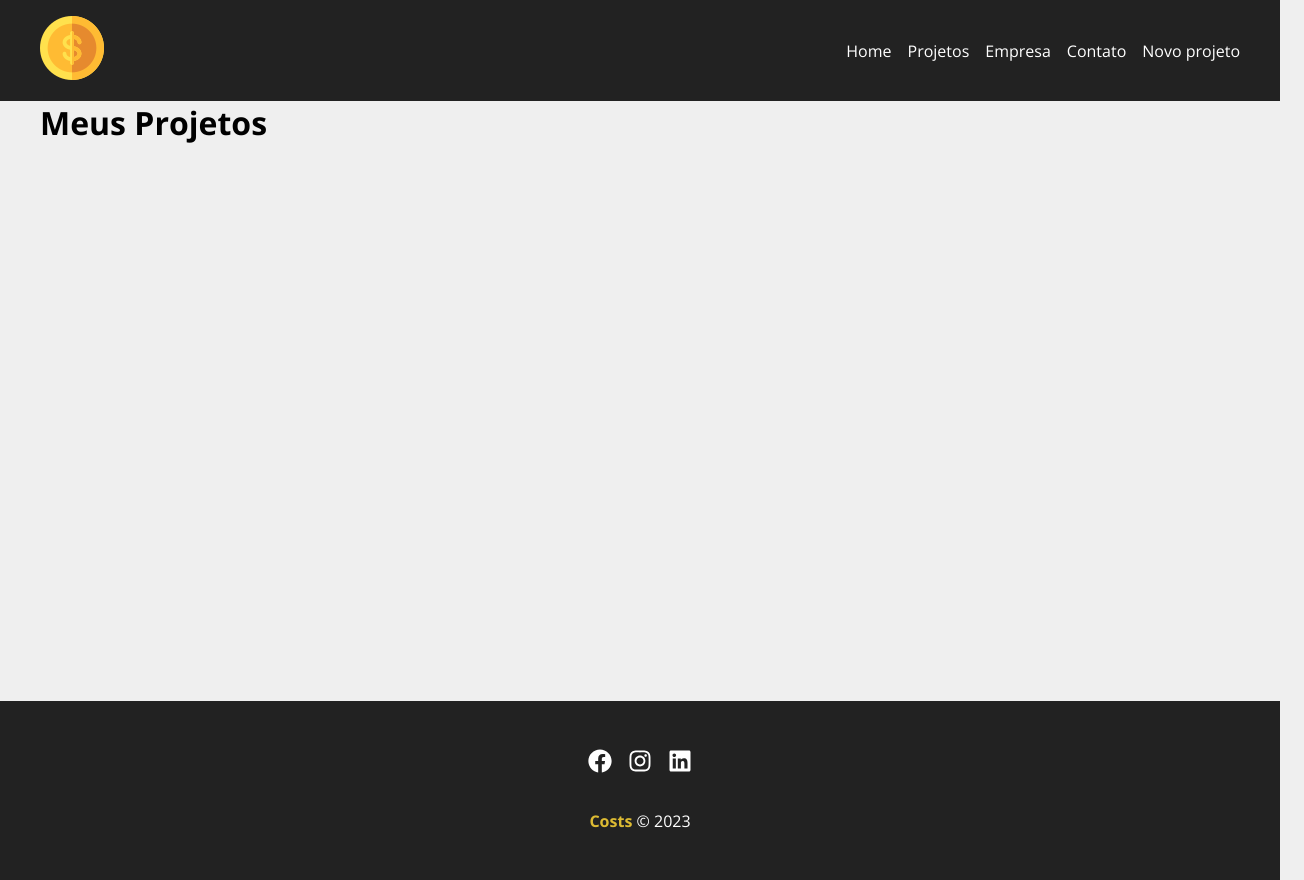
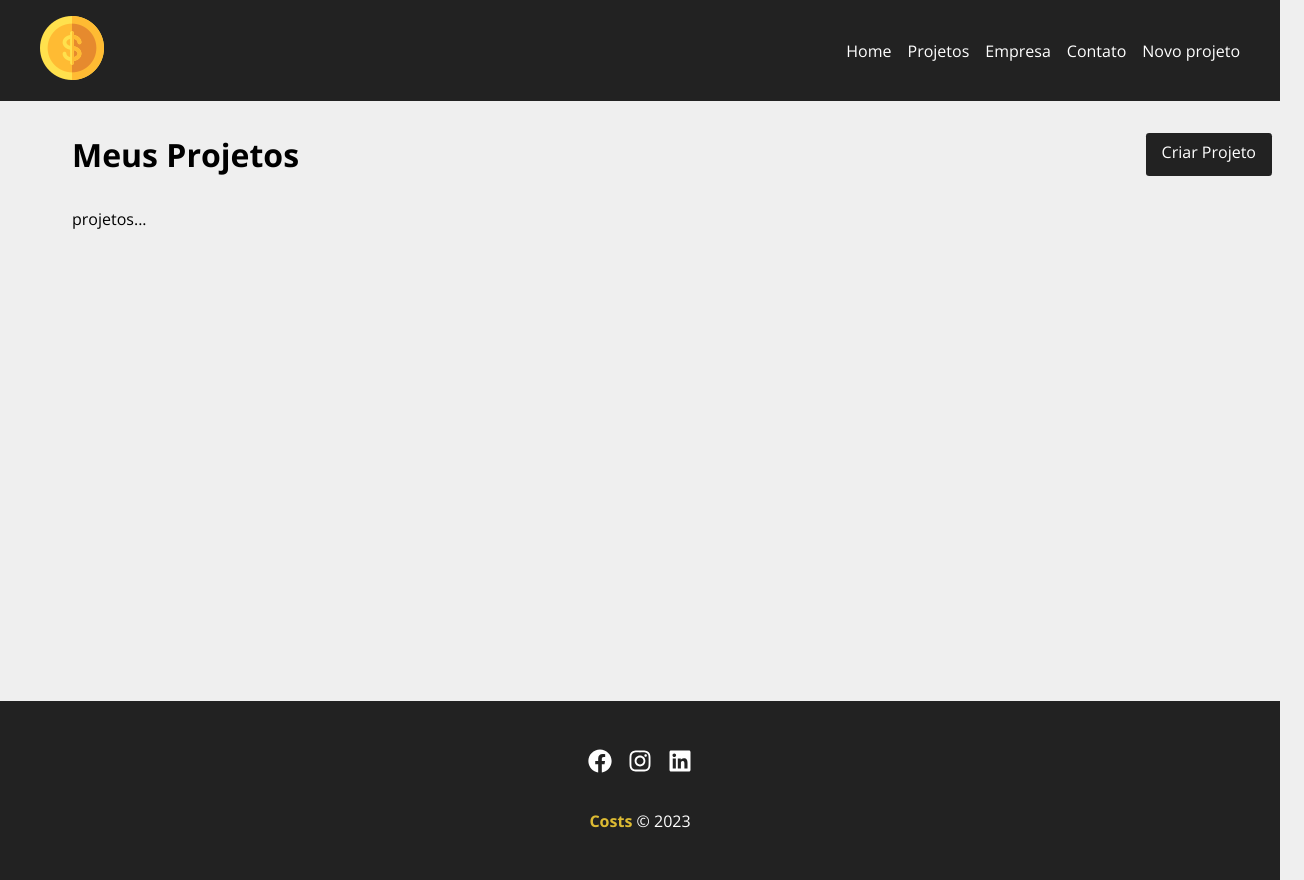
Before and after one commit to Valentim-Gab/React-course_Matheus-Battisti-Hora-de-Codar, a React (Create React App) app in the folder costs/: page /projects in a window 1280 px wide. Shown: the whole page, 1304 px wide, since content can reach past the window. Built offline with nearby package versions, Linux system fonts and the light colour scheme.

Commit message:
Criando Dashboard - #26

```diff
--- /dev/null
+++ b/costs/src/components/pages/Projects.module.css
@@ -0,0 +1,9 @@
+.project_container {
+  padding: 2em;
+}
+
+.title_container {
+  display: flex;
+  justify-content: space-between;
+  margin-bottom: 2em;
+}
--- a/costs/src/components/pages/Projects.tsx
+++ b/costs/src/components/pages/Projects.tsx
@@ -1,6 +1,9 @@
 import React from 'react'
 import { useLocation } from 'react-router-dom'
 import { Messages } from '../layout/Messages.tsx'
+import { Container } from '../layout/Container.tsx'
+import { LinkButton } from '../layout/LinkButton.tsx'
+import styles from './Projects.module.css'
 
 export const Projects = () => {
   const location = useLocation()
@@ -10,9 +13,15 @@
     message = location.state.message
 
   return (
-    <div>
+    <div className={styles.project_container}>
       {message && <Messages type="success" msg={message} />}
-      <h1>Meus Projetos</h1>
+      <div className={styles.title_container}>
+        <h1>Meus Projetos</h1>
+        <LinkButton to="/newproject">Criar Projeto</LinkButton>
+      </div>
+      <Container customClass="start">
+        <p>projetos...</p>
+      </Container>
     </div>
   )
 }
```
Also changed, not shown: 1 other file (tests, documents, lock files or other folders).
